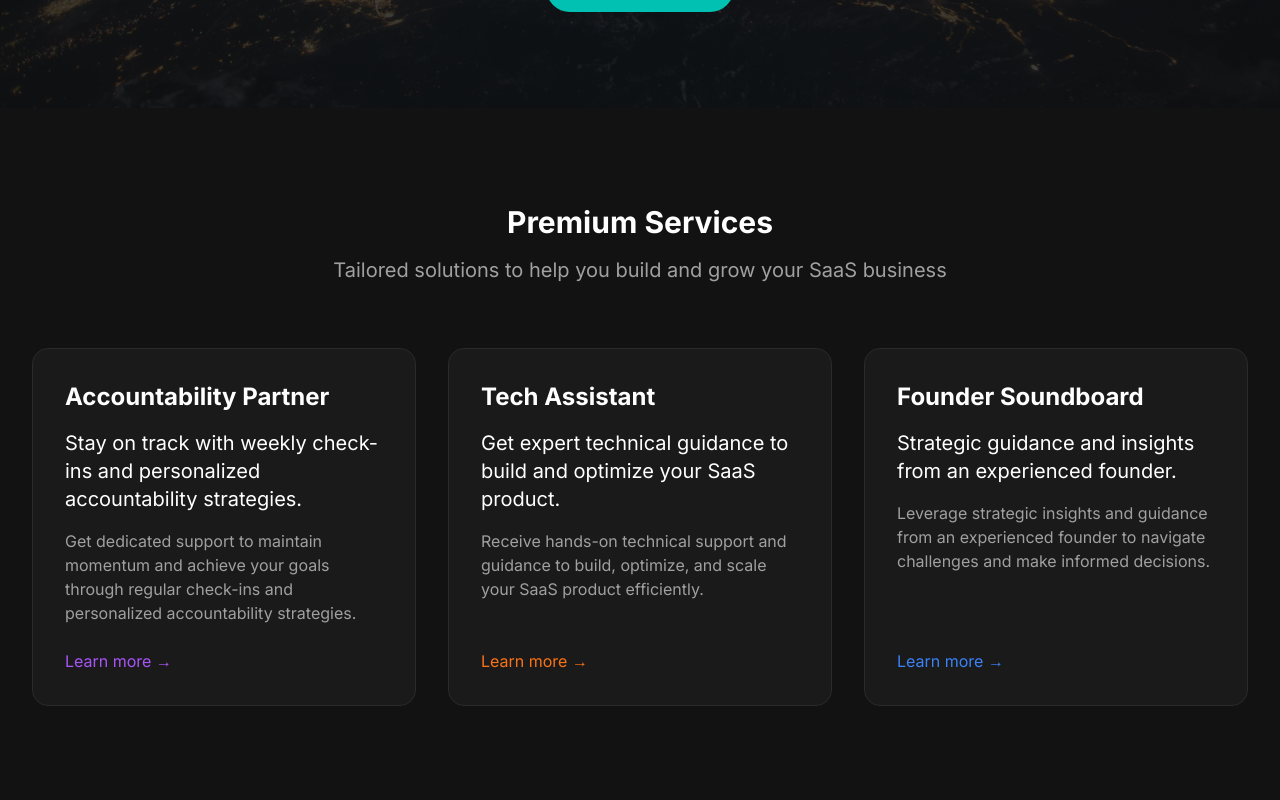
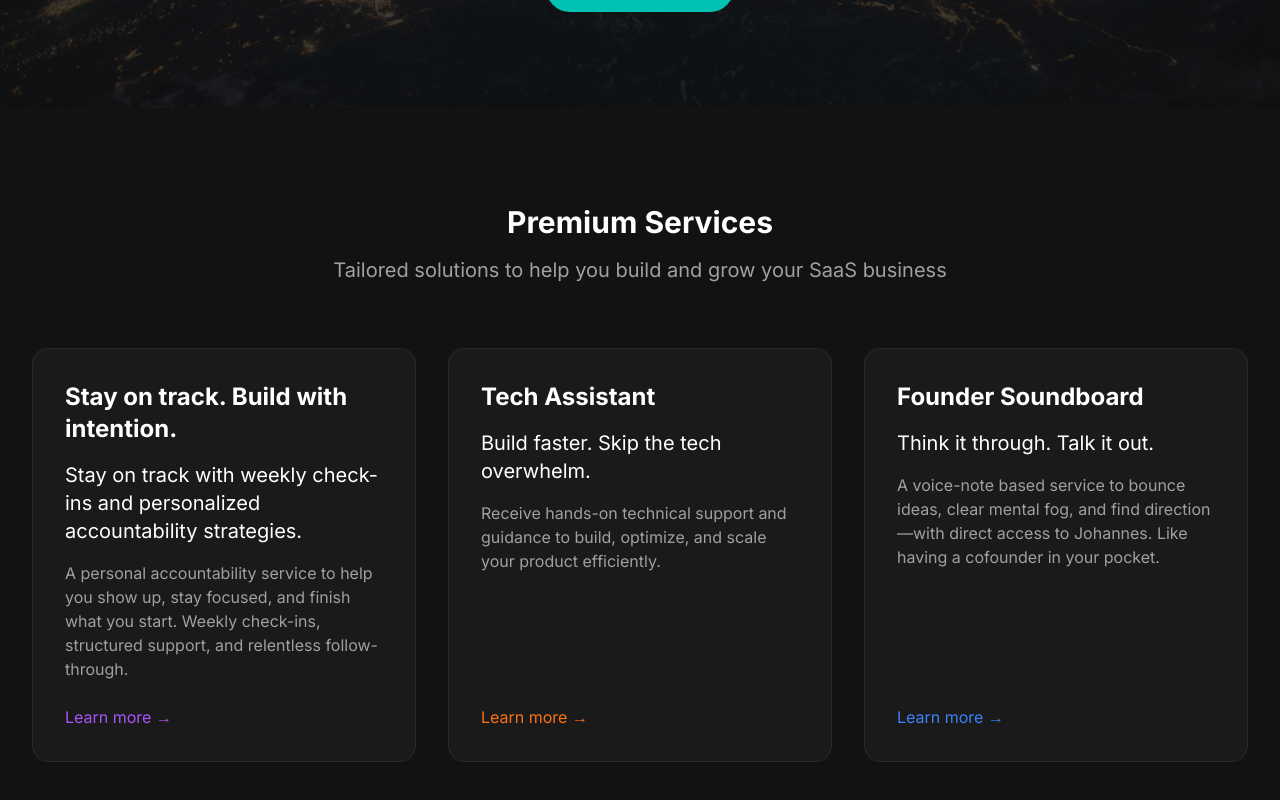
Before and after one commit to JohannesBorge/borge, a Next.js app: page / in a window 1280 px wide. Shown: the part 452-1252 px from the top of the page. Built offline with nearby package versions, Linux system fonts and the light colour scheme.

Commit message:
Update website content

```diff
--- a/app/page.tsx
+++ b/app/page.tsx
@@ -56,23 +56,23 @@ export default function Home() {
           <div className="grid grid-cols-1 md:grid-cols-3 gap-8">
             {[
               {
-                name: "Accountability Partner",
+                name: "Stay on track. Build with intention.",
                 title: "Stay on track with weekly check-ins and personalized accountability strategies.",
-                description: "Get dedicated support to maintain momentum and achieve your goals through regular check-ins and personalized accountability strategies.",
+                description: "A personal accountability service to help you show up, stay focused, and finish what you start. Weekly check-ins, structured support, and relentless follow-through.",
                 href: "/services/accountability",
                 color: "purple"
               },
               {
                 name: "Tech Assistant",
-                title: "Get expert technical guidance to build and optimize your SaaS product.",
-                description: "Receive hands-on technical support and guidance to build, optimize, and scale your SaaS product efficiently.",
+                title: "Build faster. Skip the tech overwhelm.",
+                description: "Receive hands-on technical support and guidance to build, optimize, and scale your product efficiently.",
                 href: "/services/tech",
                 color: "orange"
               },
               {
                 name: "Founder Soundboard",
-                title: "Strategic guidance and insights from an experienced founder.",
-                description: "Leverage strategic insights and guidance from an experienced founder to navigate challenges and make informed decisions.",
+                title: "Think it through. Talk it out.",
+                description: "A voice-note based service to bounce ideas, clear mental fog, and find direction—with direct access to Johannes. Like having a cofounder in your pocket.",
                 href: "/services/soundboard",
                 color: "blue"
               }
```
